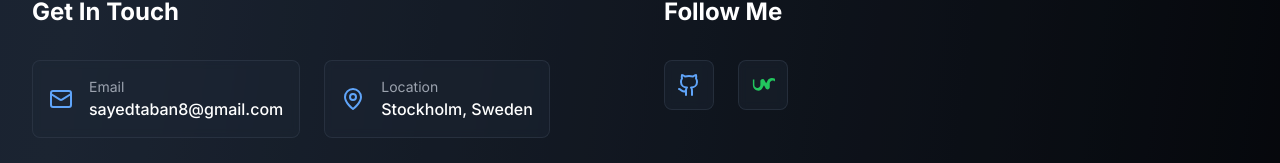
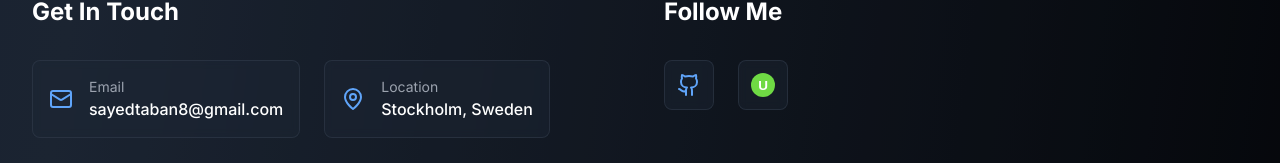
Before and after one commit to sayedtaban/portfolio, a React (Vite) app: page / in a window 1280 px wide. Shown: the part 8698-8861 px from the top of the page. Built offline with nearby package versions, Linux system fonts and the light colour scheme.

Commit message:
update: upwork button.

```diff
--- a/src/components/UpworkIcon.tsx
+++ b/src/components/UpworkIcon.tsx
@@ -1,10 +1,9 @@
 // UpworkIcon.jsx or inline in your component
 const UpworkIcon = (props) => (
-    <svg viewBox="0 0 32 32" fill="currentColor" width="1em" height="1em" {...props}>
-      <g>
-        <path d="M27.5 6.5c-2.2 0-4.1 1.2-5.1 3.1l-2.2 4.2-2.2-4.2c-0.5-1-1.5-1.6-2.6-1.6-1.6 0-2.9 1.3-2.9 2.9v5.1c0 2.2-1.8 4-4 4s-4-1.8-4-4V8.5H2.5v7.5c0 4.1 3.4 7.5 7.5 7.5 2.2 0 4.1-1.2 5.1-3.1l2.2-4.2 2.2 4.2c0.5 1 1.5 1.6 2.6 1.6 1.6 0 2.9-1.3 2.9-2.9v-5.1c0-2.2 1.8-4 4-4s4 1.8 4 4v7.5h2.5v-7.5c0-4.1-3.4-7.5-7.5-7.5z"/>
-      </g>
-    </svg>
-  );
+  <svg viewBox="0 0 32 32" fill="none" width="1em" height="1em" {...props}>
+    <circle cx="16" cy="16" r="16" fill="#6fda44"/>
+    <text x="16" y="22" textAnchor="middle" fontSize="18" fontWeight="bold" fill="white" fontFamily="Arial, sans-serif">U</text>
+  </svg>
+);
 
 export default UpworkIcon;
```
